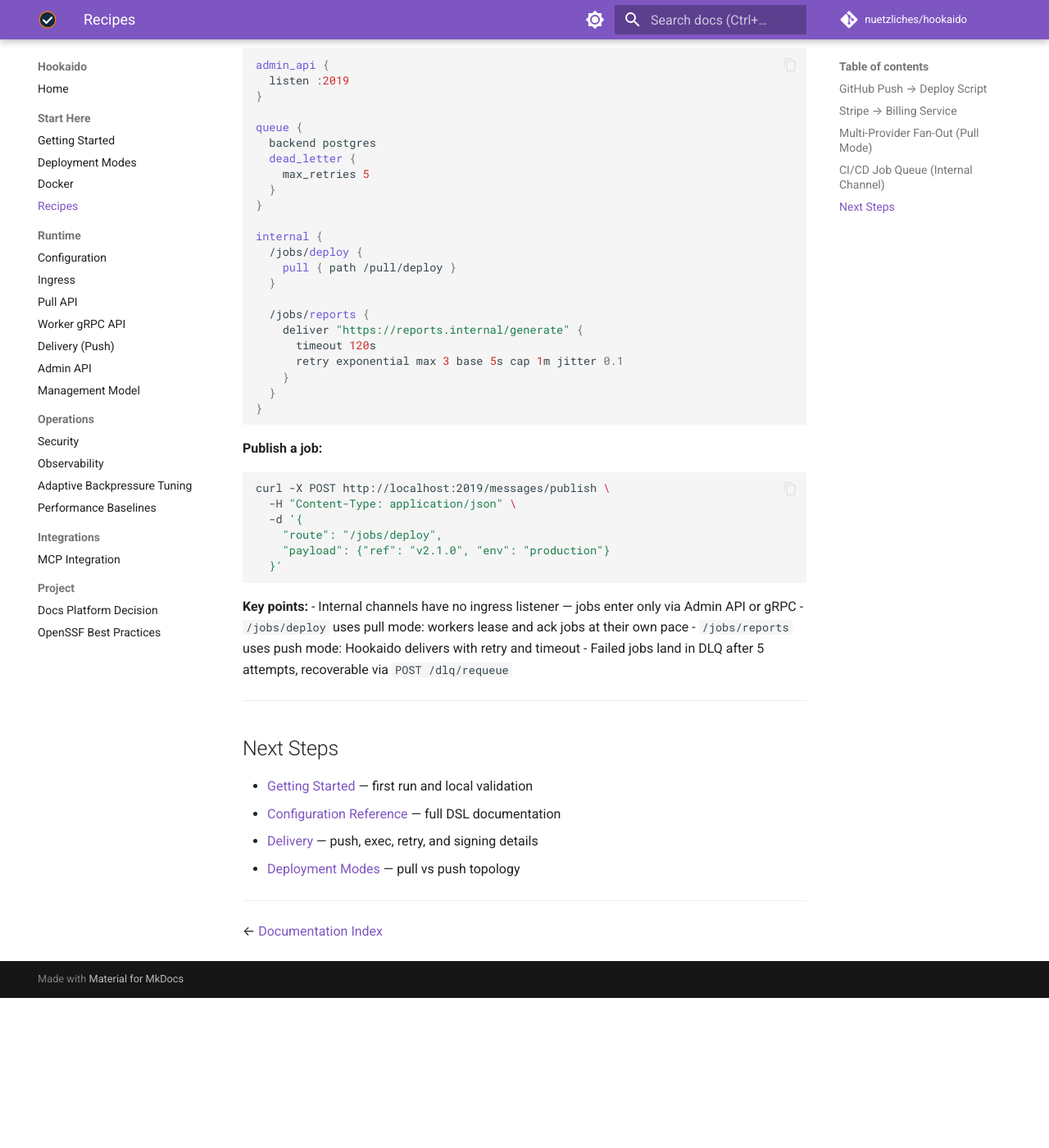
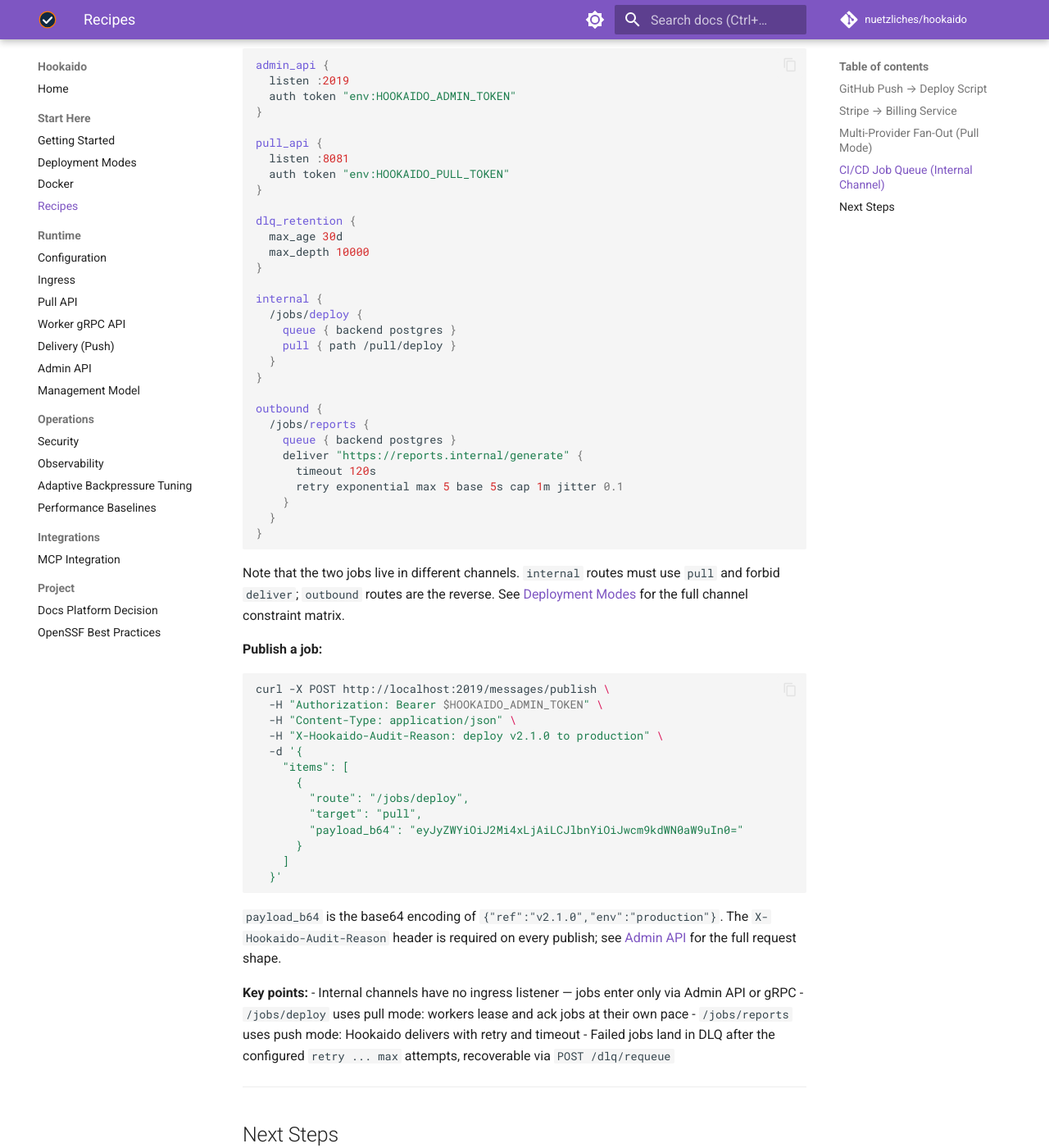
Before and after one commit to nuetzliches/hookaido, an MkDocs documentation site: the page built from docs/recipes.md, in a window 1280 px wide and 1400 px high, scrolled down 3062 px. Shown: the whole window at 82% size. Built offline with MkDocs 1.6.1 and Material for MkDocs 9.7.7, drawn with Linux system fonts in a browser that asks for light colours; comment, search, counter and statistics services are not loaded; before the commit the page ends 4279 px from its top, so only the background shows below that.

Commit message:
docs: fix the CI/CD recipe and the ingress success status code (#216)
Two documentation errors found by verifying claims against the binary.

The CI/CD Job Queue recipe (#204) could not be used as written. Three
separate problems:

  - `queue` is a route-level block, not top-level, and there is no
    `dead_letter { max_retries }` directive anywhere in the DSL.
    `config validate` failed with `unknown top-level block "queue"`.
  - `/jobs/reports` used `deliver` inside an `internal` wrapper, which
    the compiler forbids. Moved to `outbound`.
  - The publish curl posted `{"route":…,"payload":{…}}`. The handler
    requires `{"items":[{…,"payload_b64":…}]}` plus an
    `X-Hookaido-Audit-Reason` header, and rejects unknown fields, so
    the documented call returned 400.

`pull_api { auth token … }` is also required once a pull route exists,
and is now shown. The rewritten config is verified: extracting the
fenced block straight out of recipes.md and running `config validate`
over it returns `config ok`.

Ingress returns 202 Accepted, not 200 (#205) -- corrected in the
request-flow list, the enqueue-behavior section and the response-code
table, all three of which claimed 200. The success body
`{"status":"queued"}` was undocumented and is now recorded.

Retry semantics in the recipe's key points now refer to the
configured `retry ... max` rather than the non-existent
`dead_letter.max_retries`.

Co-authored-by: Claude Opus 5 <noreply@anthropic.com>

````diff
--- a/docs/recipes.md
+++ b/docs/recipes.md
@@ -149,45 +149,64 @@ Use an internal channel as a durable job queue. Jobs are published via Admin API
 ```hcl
 admin_api {
   listen :2019
+  auth token "env:HOOKAIDO_ADMIN_TOKEN"
 }
 
-queue {
-  backend postgres
-  dead_letter {
-    max_retries 5
-  }
+pull_api {
+  listen :8081
+  auth token "env:HOOKAIDO_PULL_TOKEN"
+}
+
+dlq_retention {
+  max_age 30d
+  max_depth 10000
 }
 
 internal {
   /jobs/deploy {
+    queue { backend postgres }
     pull { path /pull/deploy }
   }
+}
 
+outbound {
   /jobs/reports {
+    queue { backend postgres }
     deliver "https://reports.internal/generate" {
       timeout 120s
-      retry exponential max 3 base 5s cap 1m jitter 0.1
+      retry exponential max 5 base 5s cap 1m jitter 0.1
     }
   }
 }
 ```
 
+Note that the two jobs live in different channels. `internal` routes must use `pull` and forbid `deliver`; `outbound` routes are the reverse. See [Deployment Modes](deployment-modes.md) for the full channel constraint matrix.
+
 **Publish a job:**
 
 ```bash
 curl -X POST http://localhost:2019/messages/publish \
+  -H "Authorization: Bearer $HOOKAIDO_ADMIN_TOKEN" \
   -H "Content-Type: application/json" \
+  -H "X-Hookaido-Audit-Reason: deploy v2.1.0 to production" \
   -d '{
-    "route": "/jobs/deploy",
-    "payload": {"ref": "v2.1.0", "env": "production"}
+    "items": [
+      {
+        "route": "/jobs/deploy",
+        "target": "pull",
+        "payload_b64": "eyJyZWYiOiJ2Mi4xLjAiLCJlbnYiOiJwcm9kdWN0aW9uIn0="
+      }
+    ]
   }'
 ```
+
+`payload_b64` is the base64 encoding of `{"ref":"v2.1.0","env":"production"}`. The `X-Hookaido-Audit-Reason` header is required on every publish; see [Admin API](admin-api.md#post-messagespublish) for the full request shape.
 
 **Key points:**
 - Internal channels have no ingress listener — jobs enter only via Admin API or gRPC
 - `/jobs/deploy` uses pull mode: workers lease and ack jobs at their own pace
 - `/jobs/reports` uses push mode: Hookaido delivers with retry and timeout
-- Failed jobs land in DLQ after 5 attempts, recoverable via `POST /dlq/requeue`
+- Failed jobs land in DLQ after the configured `retry ... max` attempts, recoverable via `POST /dlq/requeue`
 
 ---
 
````
Also changed, not shown: docs/ingress.md (+5 -3 lines).
